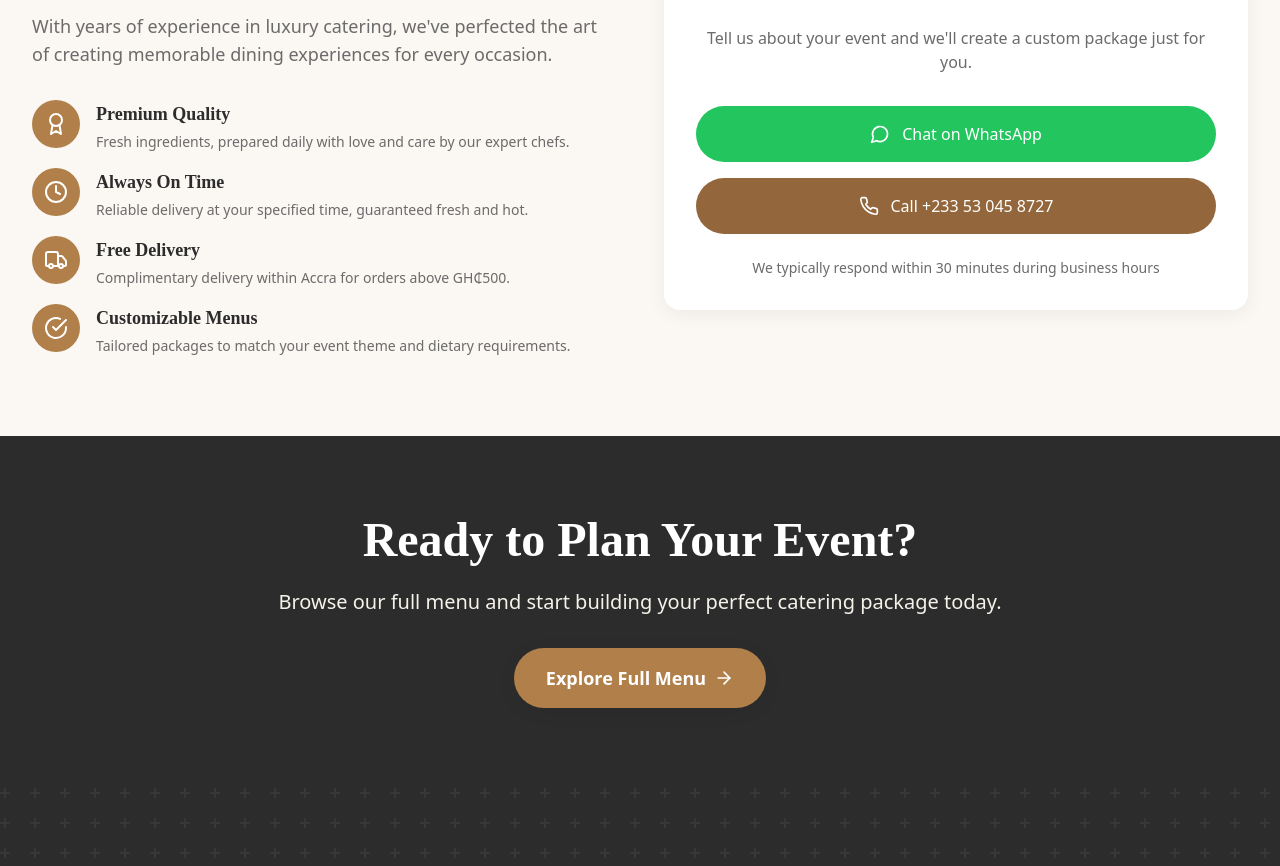
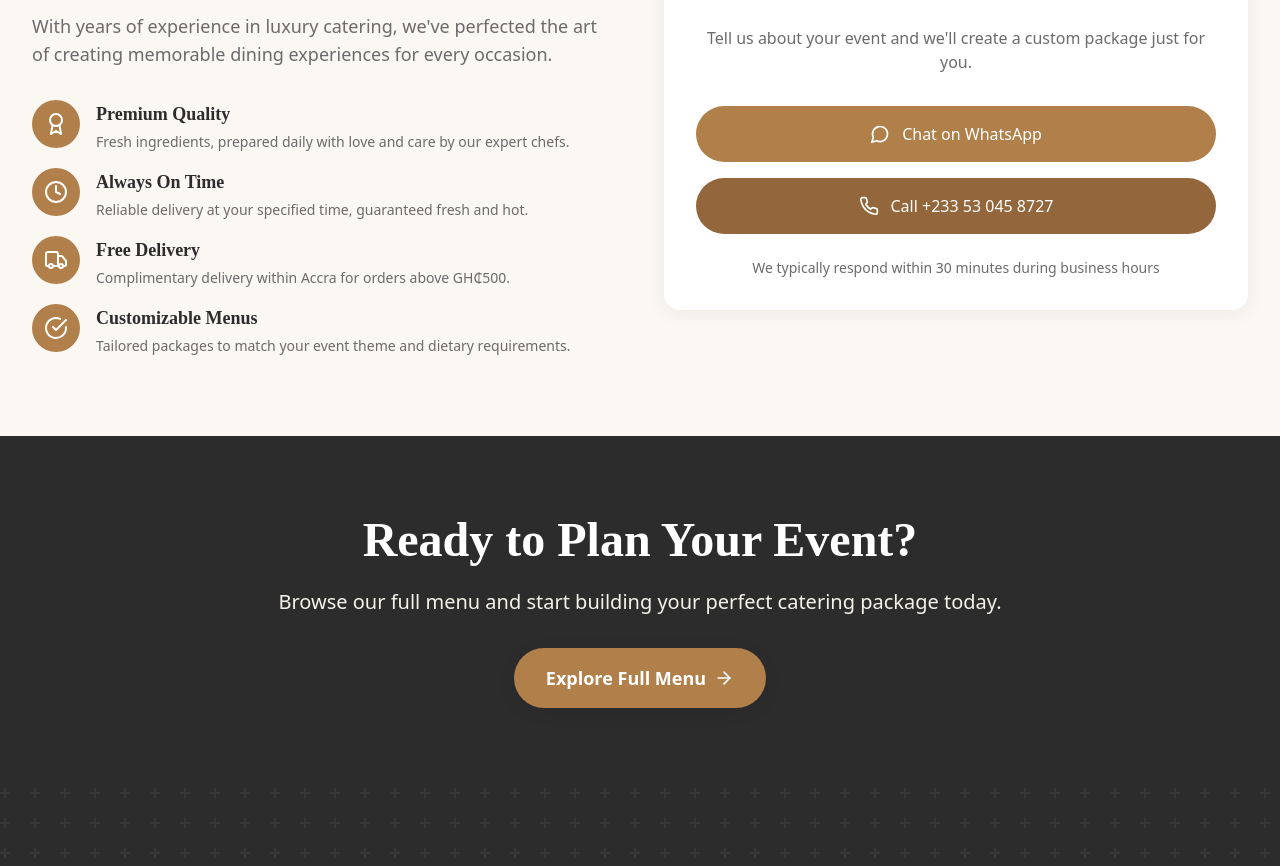
Before and after one commit to synaptechnologies/thebrunchmunch, a React (Vite) app: page /events in a window 1280 px wide. Shown: the part 2222-3088 px from the top of the page. Built offline with nearby package versions, Linux system fonts and the light colour scheme.

Commit message:
changed whatsapp colours to brown

```diff
--- a/src/pages/About.jsx
+++ b/src/pages/About.jsx
@@ -199,7 +199,7 @@ const About = () => {
                             href={brandInfo.whatsappLink}
                             target="_blank"
                             rel="noopener noreferrer"
-                            className="inline-flex items-center gap-3 px-8 py-4 bg-green-500 text-white rounded-full font-medium hover:bg-green-600 transition-colors duration-200"
+                            className="inline-flex items-center gap-3 px-8 py-4 bg-sage-500 text-white rounded-full font-medium hover:bg-green-600 transition-colors duration-200"
                         >
                             <MessageCircle className="w-5 h-5" />
                             Chat with Us on WhatsApp
--- a/src/pages/Catering.jsx
+++ b/src/pages/Catering.jsx
@@ -252,7 +252,7 @@ const Catering = () => {
                                         href={brandInfo.whatsappLink}
                                         target="_blank"
                                         rel="noopener noreferrer"
-                                        className="flex items-center justify-center gap-3 w-full py-4 bg-green-500 text-white rounded-full font-medium hover:bg-green-600 transition-colors duration-200"
+                                        className="flex items-center justify-center gap-3 w-full py-4 bg-sage-500 text-white rounded-full font-medium hover:bg-green-600 transition-colors duration-200"
                                     >
                                         <MessageCircle className="w-5 h-5" />
                                         Chat on WhatsApp
```
